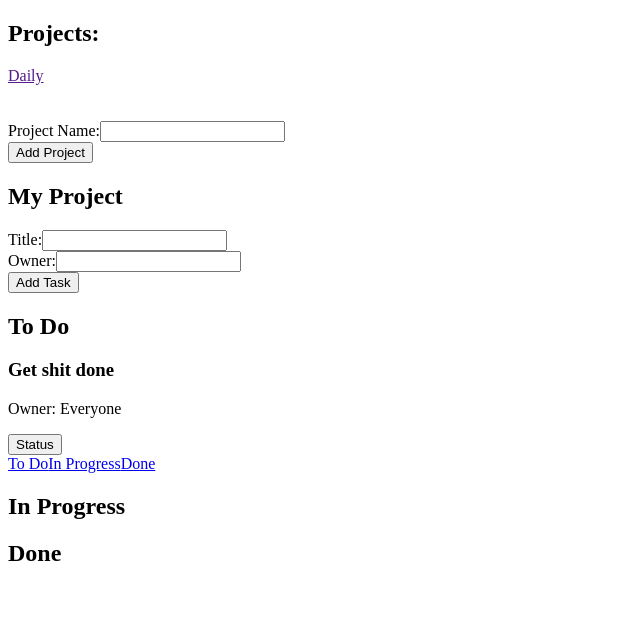
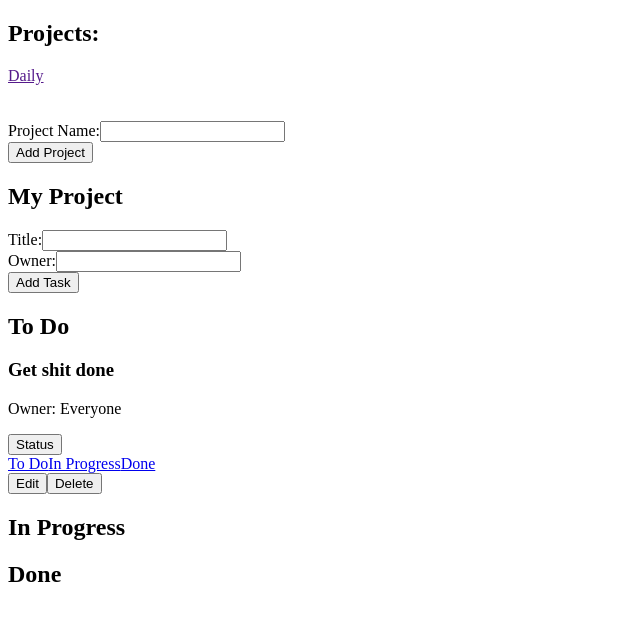
Before and after one commit to wunderpus123/scratch, a React app: page / in a window 1280 px wide. Shown: the top 620 px of the page, without its empty margins (0-640 px from the left). Built offline with nearby package versions, Linux system fonts and the light colour scheme; the HTML template or start-up script is replaced by a standard one.

Commit message:
delete feature

```diff
--- a/client/components/Card.js
+++ b/client/components/Card.js
@@ -11,10 +11,14 @@ const clickInProgress = (event, props) => {
 };
 
 const clickDone = (event, props) => {
-  console.log(props);
   event.preventDefault();
   props.updateStatus(props.id, "done");
 };
+
+const deleteCard = (event, props) => {
+  event.preventDefault();
+  props.deleteTask(props.id)
+}
 
 const Card = props => (
   <div className="card">
@@ -39,6 +43,8 @@ const Card = props => (
         </a>
       </div>
     </div>
+    <button> Edit </button>
+    <button onClick = {event => deleteCard(event, props)}> Delete </button>
   </div>
 );
 
--- a/client/components/Column.js
+++ b/client/components/Column.js
@@ -12,6 +12,7 @@ const Column = props => {
           id={val.id}
           updateStatus={props.updateStatus}
           key={"card" + idx}
+          deleteTask={props.deleteTask}
         />
       );
     });
--- a/client/containers/MainContainer.jsx
+++ b/client/containers/MainContainer.jsx
@@ -25,7 +25,7 @@ class MainContainer extends Component {
       <div className="mainContainer">
         <ProjectBar projects={this.props.projects} />
         <Header addTask={this.props.addTask} projectTitle={"My Project"} />
-        <TasksContainer />
+        <TasksContainer  />
       </div>
     );
   }
--- a/client/containers/TasksContainer.jsx
+++ b/client/containers/TasksContainer.jsx
@@ -10,8 +10,12 @@ const mapStateToProps = store => ({
 const mapDispatchToProps = dispatch => ({
   updateStatus: (title, newStatus) => {
     dispatch(actions.updateStatus(title, newStatus));
+  },
+  deleteTask: (taskId) => {
+    dispatch(actions.deleteTask(taskId))
   }
 });
+
 
 class TasksContainer extends Component {
   constructor(props) {
@@ -35,16 +39,19 @@ class TasksContainer extends Component {
           header="To Do"
           tasks={todoTasks}
           updateStatus={this.props.updateStatus}
+          deleteTask = {this.props.deleteTask}
         />
         <Column
           header="In Progress"
           tasks={inProgressTasks}
           updateStatus={this.props.updateStatus}
+          deleteTask = {this.props.deleteTask}
         />
         <Column
           header="Done"
           tasks={doneTasks}
           updateStatus={this.props.updateStatus}
+          deleteTask = {this.props.deleteTask}
         />
       </div>
     );
--- a/client/redux/tasksReducer.js
+++ b/client/redux/tasksReducer.js
@@ -81,9 +81,12 @@ const tasksReducer = (state = initialState, action) => {
       };
 
     case types.DELETE_TASK:
+      tasksList = []
       taskId = action.payload;
       Object.assign(tasksList, state.tasksList);
-      tasksList.filter(task => task.id !== taskId);
+      tasksList = tasksList.filter(task =>{
+        return task.id !== taskId
+        });
 
       return {
         ...state,
```
Also changed, not shown: 1 other file (tests, documents, lock files or other folders).
